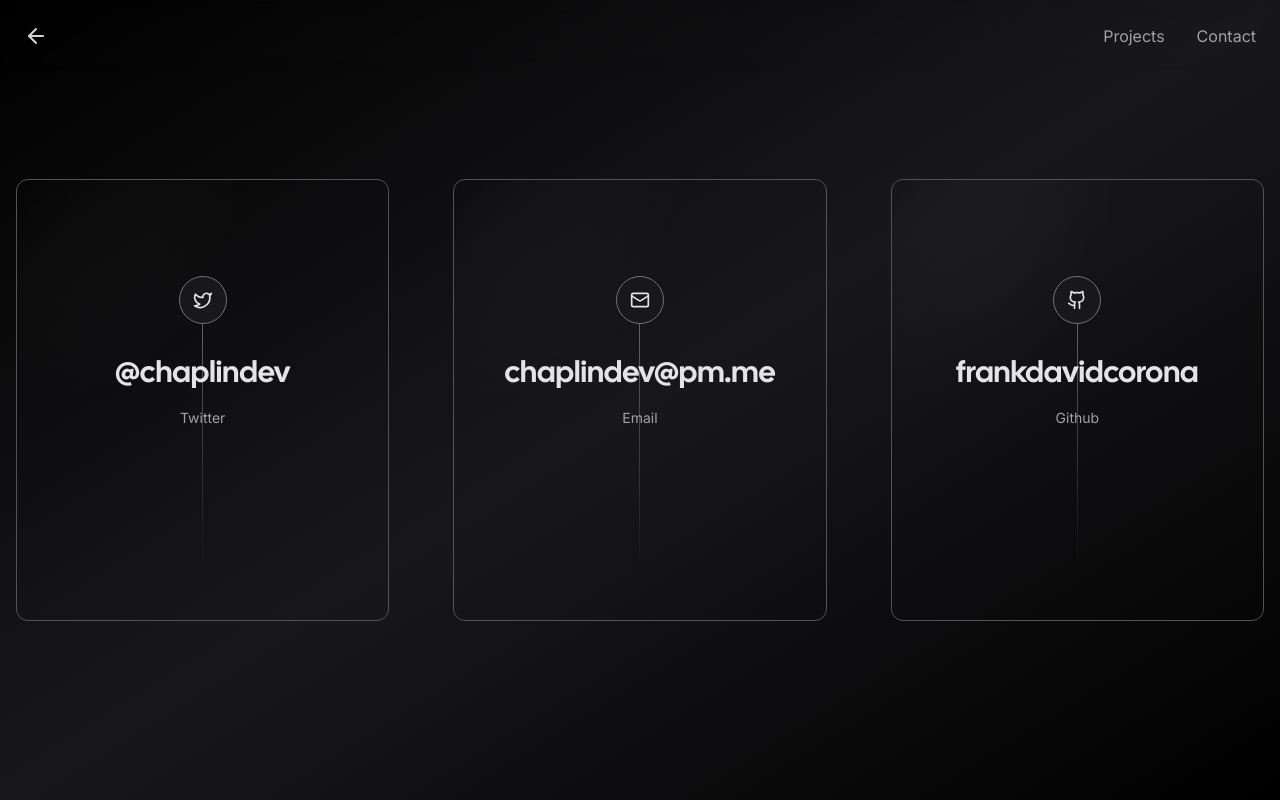
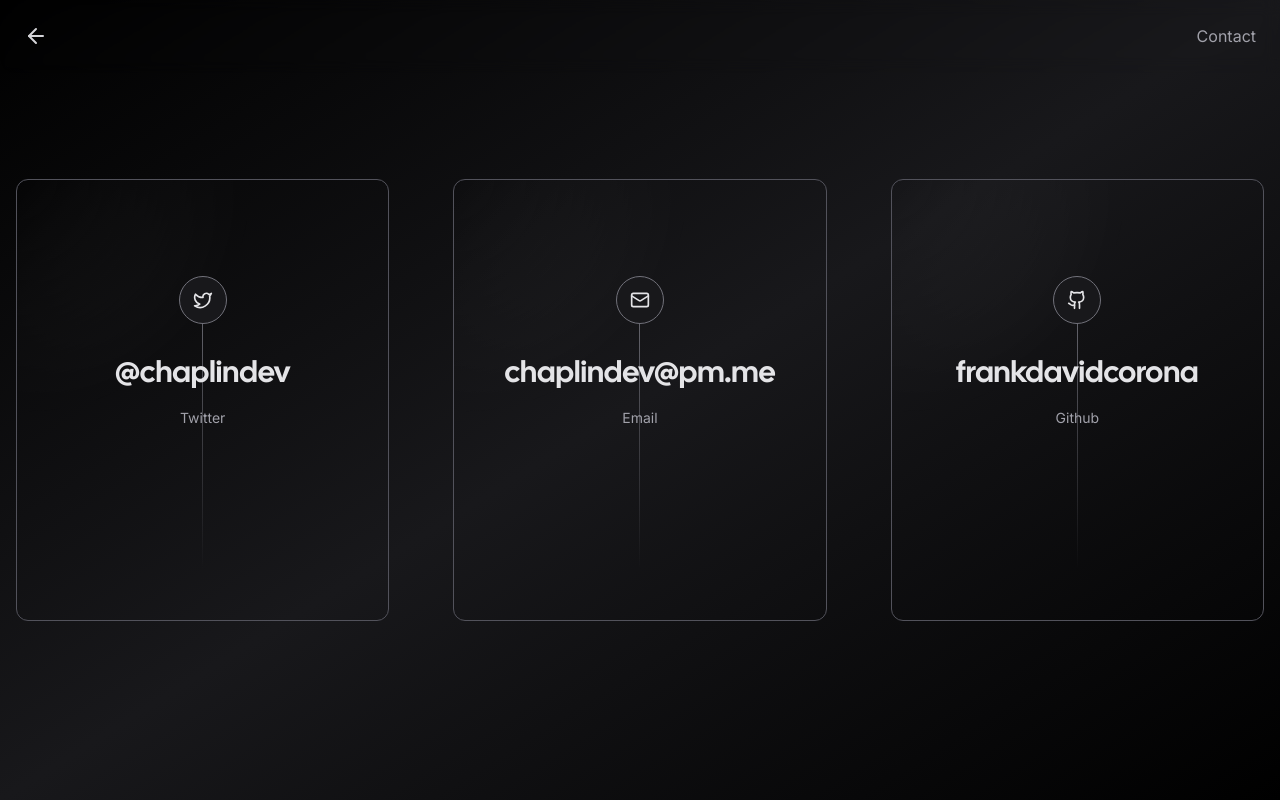
Before and after one commit to frankdavidcorona/chaplindev.com, a Next.js app: page /contact in a window 1280 px wide. Built offline with nearby package versions, Linux system fonts and the light colour scheme; no server answers; what tailwindcss-debug-screens would draw is missing.

Commit message:
style(nav.tsx): replace tabs with spaces for code consistency chore(nav.tsx): comment out the "Projects" link in the navigation bar feat(package.json): change package name from "chronark.com" to "chaplin.dev" to reflect new domain name

```diff
--- a/app/components/nav.tsx
+++ b/app/components/nav.tsx
@@ -10,7 +10,7 @@
   useEffect(() => {
     if (!ref.current) return;
     const observer = new IntersectionObserver(([entry]) =>
-			setIntersecting(entry.isIntersecting),
+      setIntersecting(entry.isIntersecting)
     );
 
     observer.observe(ref.current);
@@ -28,12 +28,12 @@
       >
         <div className="container flex flex-row-reverse items-center justify-between p-6 mx-auto">
           <div className="flex justify-between gap-8">
-						<Link
+            {/* <Link
               href="/projects"
               className="duration-200 text-zinc-400 hover:text-zinc-100"
             >
               Projects
-						</Link>
+            </Link> */}
             <Link
               href="/contact"
               className="duration-200 text-zinc-400 hover:text-zinc-100"
--- a/package.json
+++ b/package.json
@@ -1,5 +1,5 @@
 {
-  "name": "chronark.com",
+  "name": "chaplin.dev",
   "version": "0.1.0",
   "private": true,
   "scripts": {
```
Lines whose indentation alone changed are shown as unchanged.
